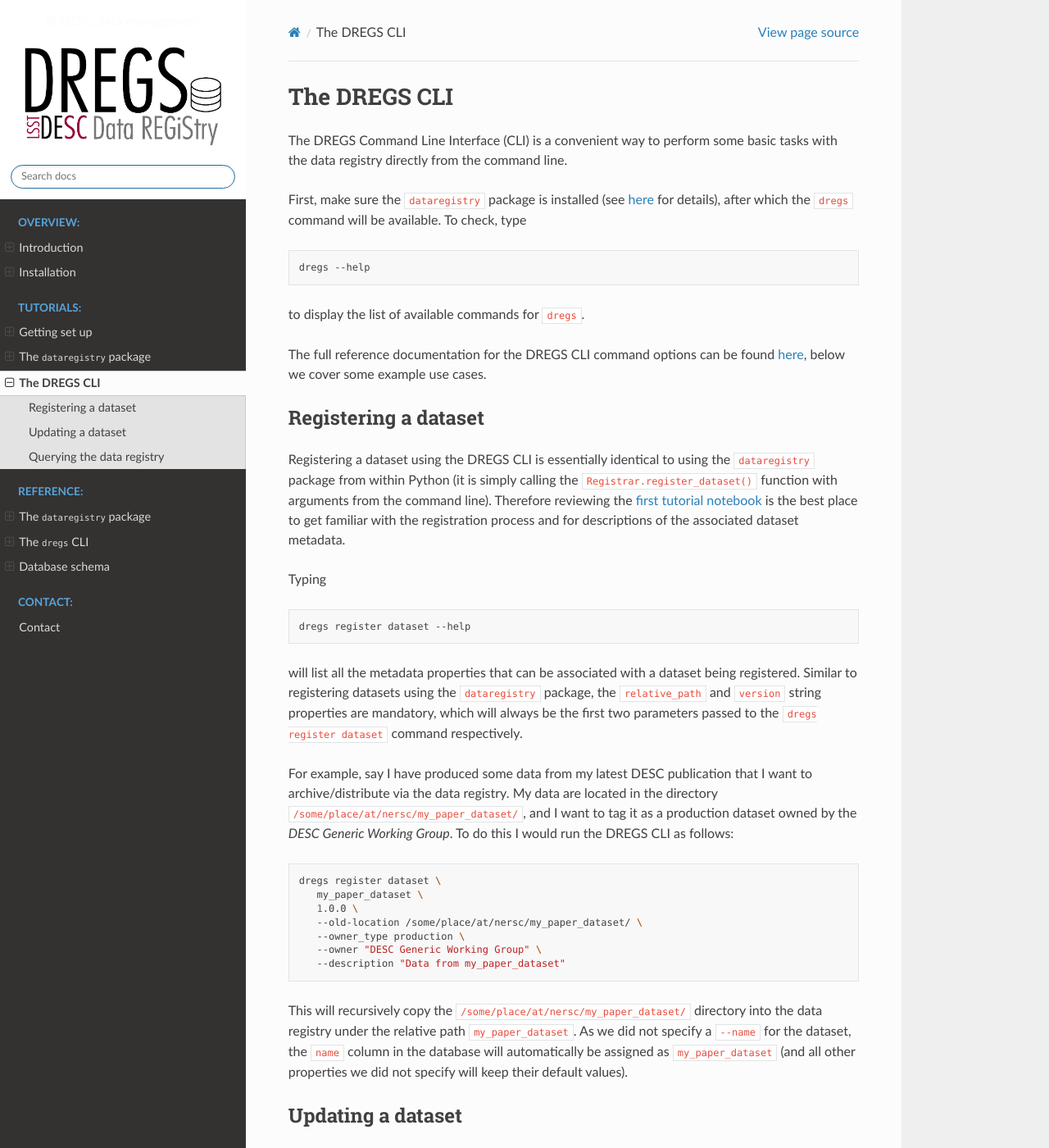
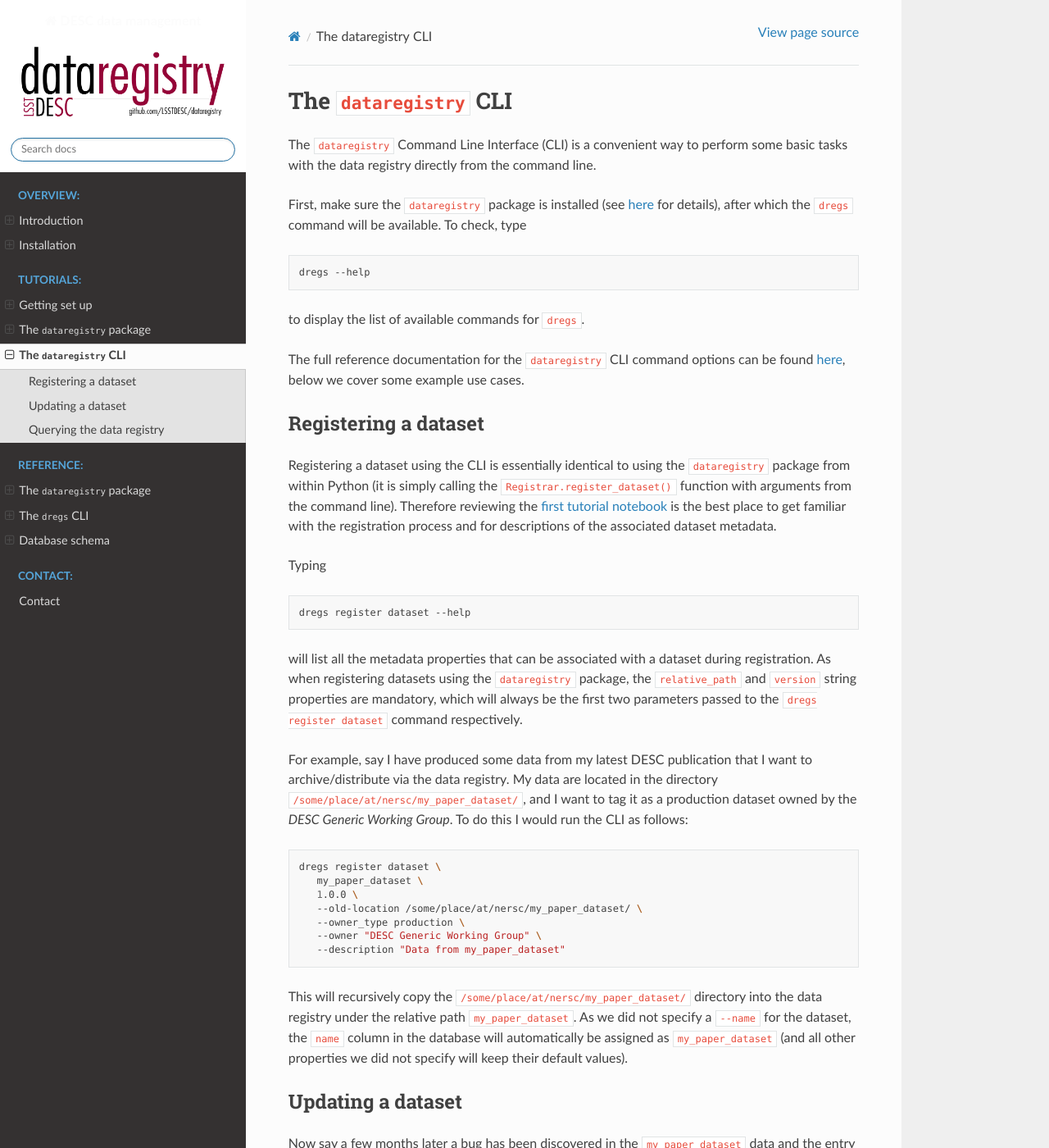
Before and after one commit to LSSTDESC/dataregistry, a Sphinx documentation site: the page built from docs/source/tutorial_cli.rst, in a window 1280 px wide and 1400 px high. Shown: the whole window at 82% size. Built offline with Sphinx 7.4.7 and the Read the Docs theme 2.0.0, drawn with Linux system fonts in a browser that asks for light colours; some of the changed text lies outside the part shown.

Commit message:
Remove DREGS references in the Overview and Tutorials section of the docs

```diff
--- a/docs/source/conf.py
+++ b/docs/source/conf.py
@@ -33,6 +33,6 @@ html_theme_options = {
 }
 
 html_static_path = ['_static']
-html_logo = '_static/DREGS_logo.png'
+html_logo = '_static/DREGS_logo_v2.png'
 
 autoclass_content = 'both'
--- a/docs/source/overview.rst
+++ b/docs/source/overview.rst
@@ -4,9 +4,7 @@ Introduction
 What is the DESC data registry software?
 ----------------------------------------
 
-Call it DREGS for short.
-
-**What is is?**
+**What is it?**
 
 A means of keeping track of datasets: where they are, when they were
 produced, what precursor datasets they depend on, etc.
--- a/docs/source/tutorial_cli.rst
+++ b/docs/source/tutorial_cli.rst
@@ -1,8 +1,8 @@
-The DREGS CLI
-=============
+The ``dataregistry`` CLI
+========================
 
-The DREGS Command Line Interface (CLI) is a convenient way to perform some
-basic tasks with the data registry directly from the command line.
+The ``dataregistry`` Command Line Interface (CLI) is a convenient way to
+perform some basic tasks with the data registry directly from the command line.
 
 First, make sure the ``dataregistry`` package is installed (see :ref:`here
 <installation>` for details), after which the ``dregs`` command will be available.
@@ -14,13 +14,13 @@ To check, type
 
 to display the list of available commands for ``dregs``.
 
-The full reference documentation for the DREGS CLI command options can be found
-:ref:`here <dregs_cli>`, below we cover some example use cases.
+The full reference documentation for the ``dataregistry`` CLI command options
+can be found :ref:`here <dregs_cli>`, below we cover some example use cases.
 
 Registering a dataset
 ---------------------
 
-Registering a dataset using the DREGS CLI is essentially identical to using the
+Registering a dataset using the CLI is essentially identical to using the
 ``dataregistry`` package from within Python (it is simply calling the
 ``Registrar.register_dataset()`` function with arguments from the command
 line).  Therefore reviewing the `first tutorial notebook
@@ -35,7 +35,7 @@ Typing
    dregs register dataset --help
 
 will list all the metadata properties that can be associated with a dataset
-being registered. Similar to registering datasets using the ``dataregistry``
+during registration. As when registering datasets using the ``dataregistry``
 package, the ``relative_path`` and ``version`` string properties are mandatory,
 which will always be the first two parameters passed to the ``dregs register
 dataset`` command respectively.
@@ -44,7 +44,7 @@ For example, say I have produced some data from my latest DESC publication that
 I want to archive/distribute via the data registry. My data are located in the
 directory ``/some/place/at/nersc/my_paper_dataset/``, and I want to tag it as a
 production dataset owned by the `DESC Generic Working Group`. To do this I
-would run the DREGS CLI as follows:
+would run the CLI as follows:
 
 .. code-block:: bash
 
@@ -97,8 +97,8 @@ however have entered "1.0.1" here if you prefer).
 Querying the data registry
 --------------------------
 
-We can also do some simple querying via the DREGS CLI to see what datasets we,
-or others, have in the data registry.
+We can also do some simple querying via the CLI to see what datasets we, or
+others, have in the data registry.
 
 We can do this using the ``dregs ls`` command (type ``dregs ls --help`` for more
 info).
@@ -109,9 +109,9 @@ By default, typing
 
    dregs ls
 
-will list all the datasets registered in DREGS by "you" (i.e.,
-where ``owner == $USER``). To be more precise, you can specify the ``owner``
-and/or ``owner_type`` you want to list the datasets for.
+will list all the datasets registered by "you" (i.e., where ``owner ==
+$USER``). To be more precise, you can specify the ``owner`` and/or
+``owner_type`` you want to list the datasets for.
 
 For example, to see all the datasets from the DESC Generic Working Group we would do
 
```
Also changed, not shown: docs/source/installation.rst (+15 -14 lines), docs/source/tutorial_python.rst (+4 -4 lines), docs/source/tutorial_setup.rst (+5 -5 lines).
